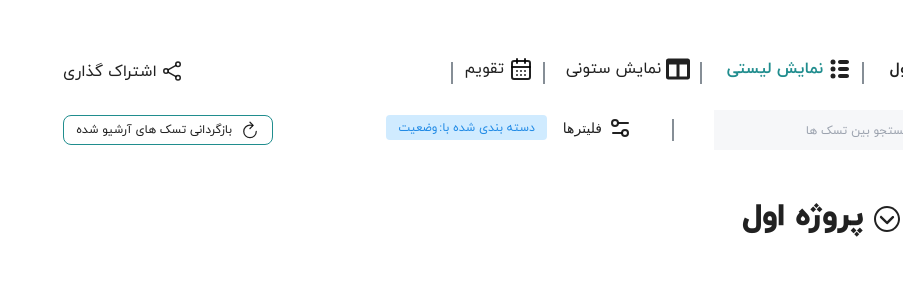
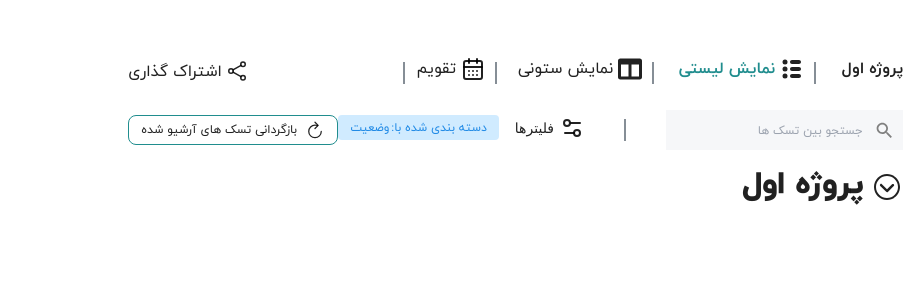
Before and after one commit to fall-Quera-front-end-bootcamp/Group-5, a React (Vite) app: page /home in a window 1280 px wide. Shown: the top 300 px of the page, without its empty margins (377-1280 px from the left). Built offline with nearby package versions, Linux system fonts and the light colour scheme.

Commit message:
firsr edit

```diff
--- a/src/components/layout/MainLayout/index.tsx
+++ b/src/components/layout/MainLayout/index.tsx
@@ -1,23 +1,27 @@
-import { Outlet } from 'react-router-dom'
-import Sidebar from '../Sidebar/MySideBar'
-import SidebarHeader  from '../Sidebar/SidebarHeader'
+import { Outlet } from "react-router-dom";
+import Sidebar from "../Sidebar/MySideBar";
+import SidebarHeader from "../Sidebar/SidebarHeader";
 
 interface MainLayoutProps {
   Displayheader: boolean;
 }
-const MainLayout = ({Displayheader} : MainLayoutProps) => {
+const MainLayout = ({ Displayheader }: MainLayoutProps) => {
+  return (
+    <div className="flex flex-row gap-s ">
+      <Sidebar className=" h-12" />
+      <div className="flex flex-col mt-[41px] ">
+        {Displayheader && (
+          <>
+            <SidebarHeader className=" h-1/6 flex" />
+          </>
+        )}
 
-  return (
-    <div className='flex flex-wrap gap-s'>
-      <Sidebar  className="w-96 h-12"/>
-      {Displayheader && <><SidebarHeader className='grow h-1/6 ml-[40px] mt-[41px]' />
-      <div className='basis-[100%] h-5/6'></div> </>}
-
-      <div className='mr-[400px] pb-5'>
-        <Outlet />
+        <div className=" pb-5">
+          <Outlet />
+        </div>
       </div>
     </div>
-  )
-}
+  );
+};
 
-export default MainLayout
+export default MainLayout;
```
